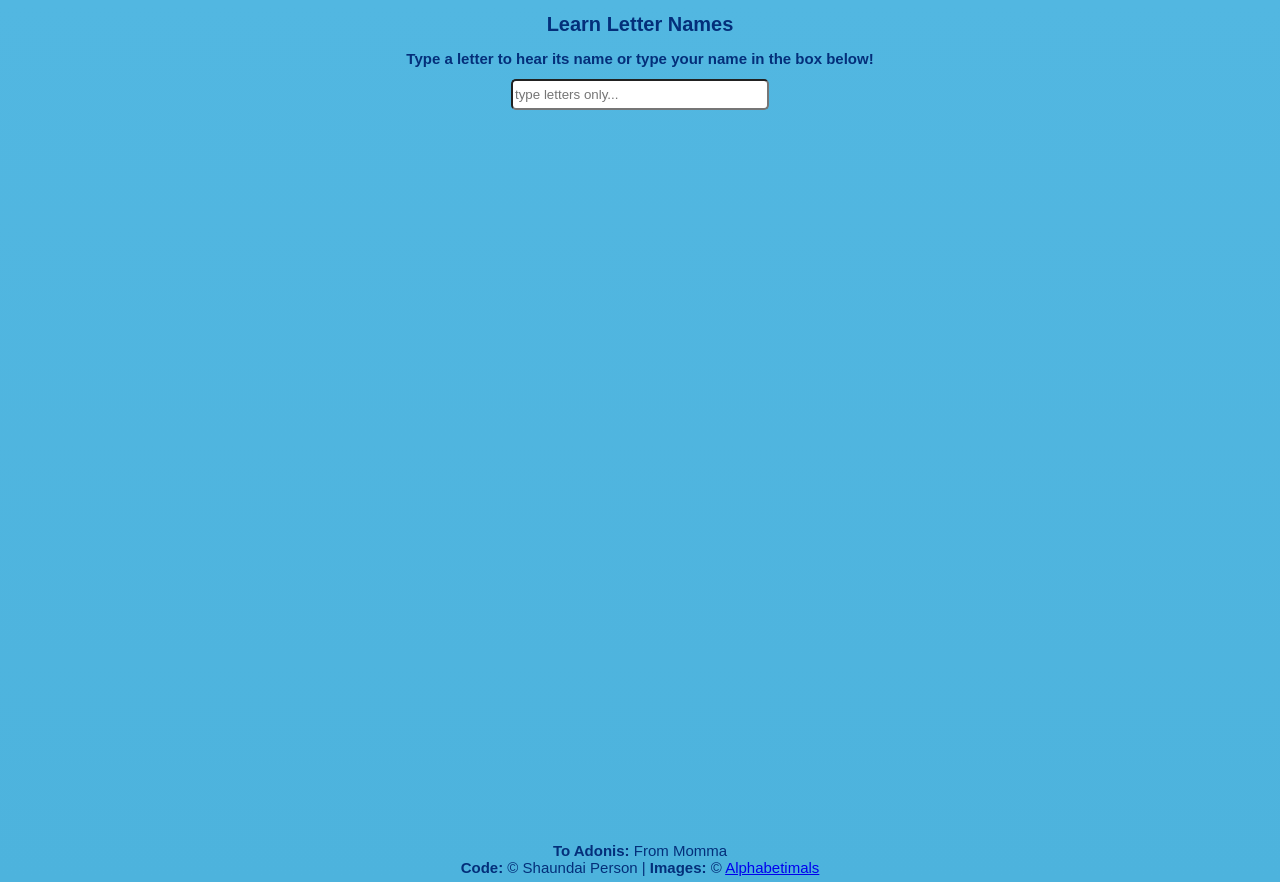
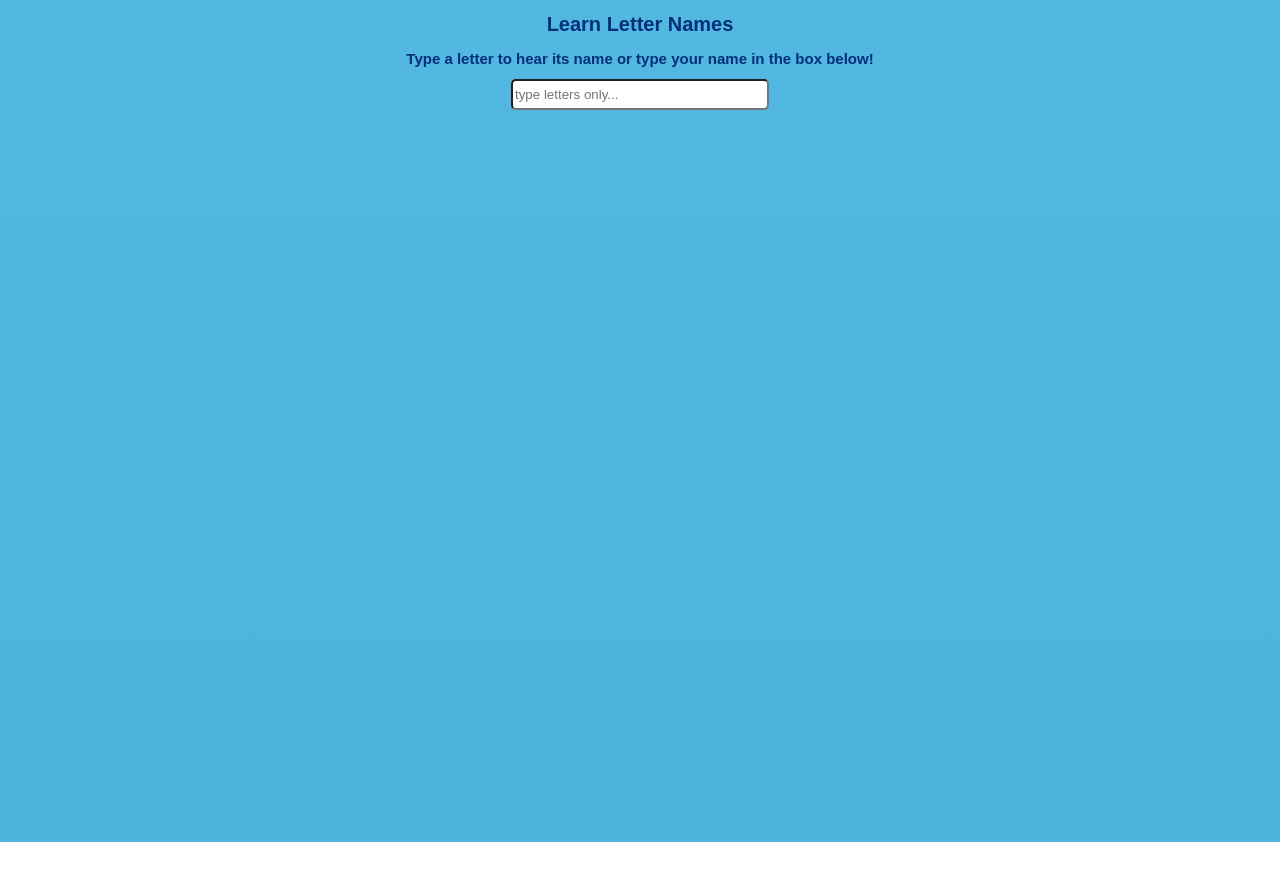
Before and after one commit to MostafaHassanein0/Letter-Learning-Game, a plain HTML site: page index.html in a window 1280 px wide. After the commit the page ends 842 px from the top, so only its background shows below. Drawn offline with Linux system fonts and the light colour scheme.

Commit message:
Update index.html

```diff
--- a/index.html
+++ b/index.html
@@ -19,11 +19,6 @@
         <div class="keys" id="keyID"></div>
     </div>
 
-    <footer>
-            <div><strong>To Adonis:</strong> From Momma</div>
-            <div><strong>Code:</strong> &copy; Shaundai Person | <strong>Images:</strong> &copy <a href="https://alphabetimals.com">Alphabetimals</a></div>
-    </footer>
-
 </body>
 
 <script src="script.js"></script>
```
